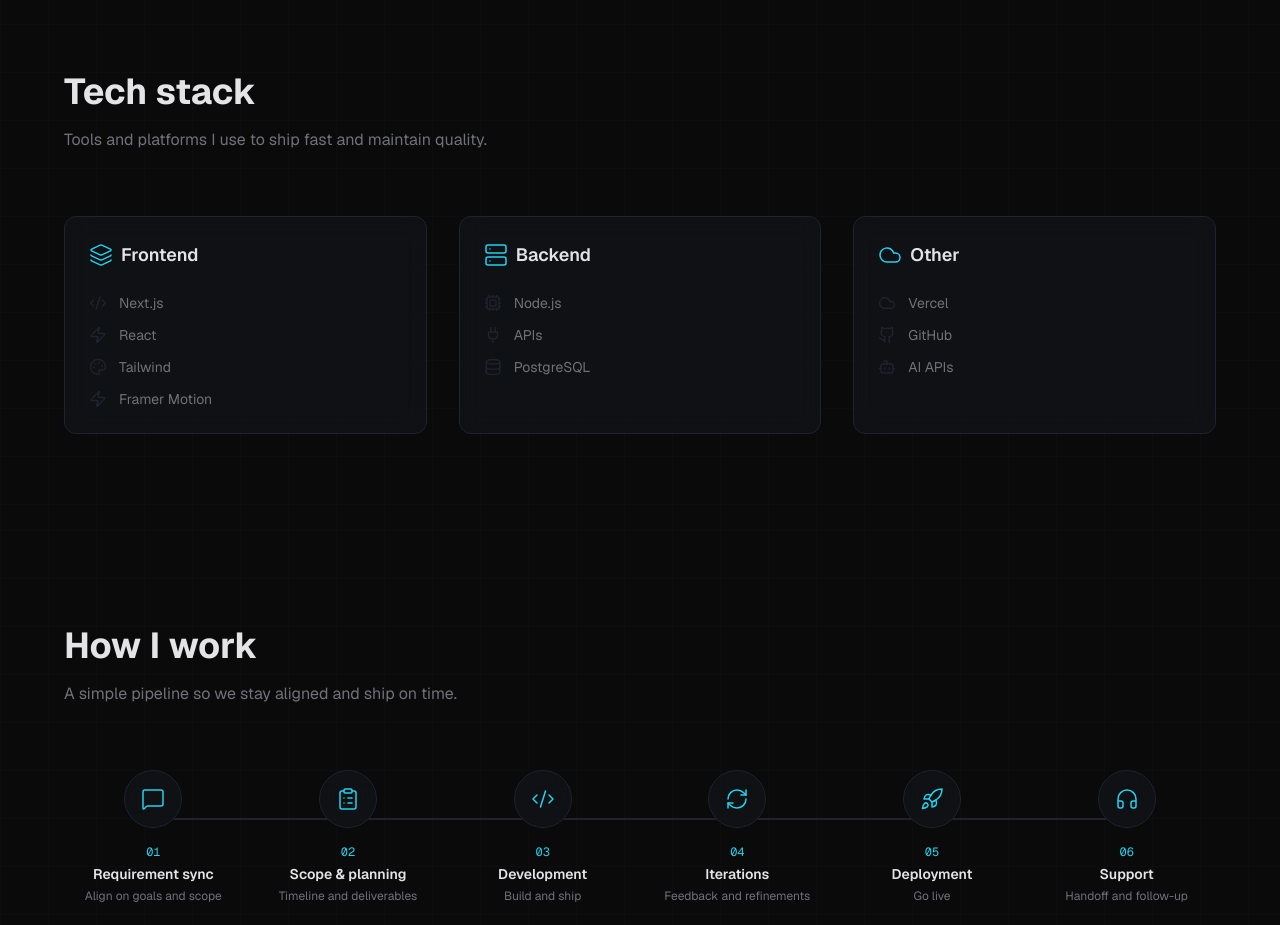
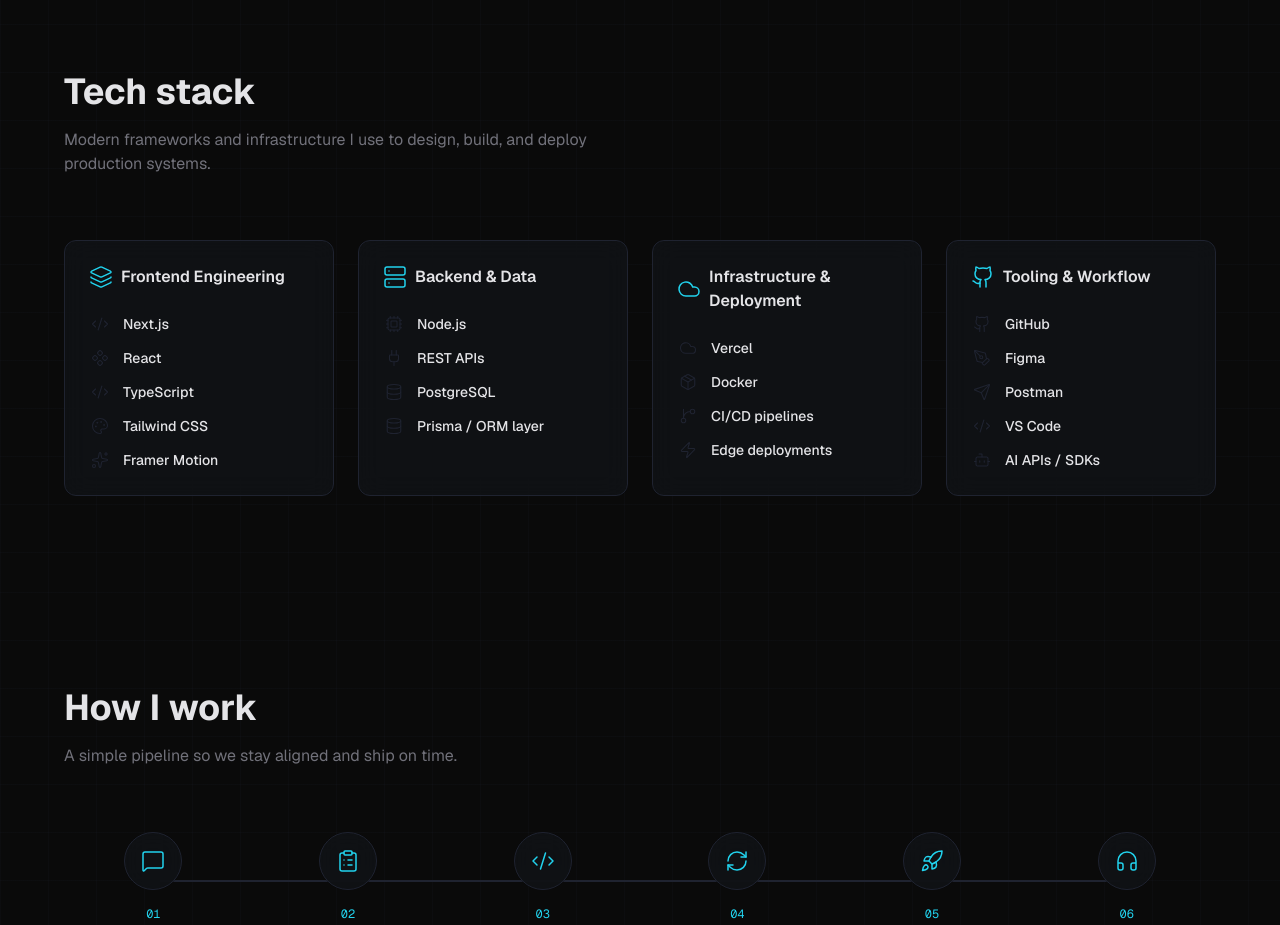
Before and after one commit to dchobarkar/gigdevos, a Next.js app: page / in a window 1280 px wide. Shown: the part 2880-3805 px from the top of the page. Built offline with nearby package versions, Linux system fonts and the light colour scheme.

Commit message:
refactor: stack section

```diff
--- a/app/components/TechStack.tsx
+++ b/app/components/TechStack.tsx
@@ -1,14 +1,18 @@
 "use client";
 
 import { motion } from "framer-motion";
-
 import { STACK_GROUPS, STACK_SECTION } from "../constants/stack";
 
 export default function TechStack() {
   return (
-    <section id="stack" className="relative py-24 px-6 grid-overlay">
+    <section
+      id="stack"
+      className="relative py-24 px-6 grid-overlay"
+      aria-labelledby="stack-heading"
+    >
       <div className="mx-auto max-w-6xl">
         <motion.h2
+          id="stack-heading"
           initial={{ opacity: 0, y: 12 }}
           whileInView={{ opacity: 1, y: 0 }}
           viewport={{ once: true }}
@@ -25,37 +29,45 @@
           {STACK_SECTION.description}
         </motion.p>
 
-        <div className="grid md:grid-cols-3 gap-8">
+        <div className="grid grid-cols-1 md:grid-cols-2 lg:grid-cols-4 gap-6">
           {STACK_GROUPS.map((group, gi) => (
             <motion.div
               key={group.title}
               initial={{ opacity: 0, y: 16 }}
               whileInView={{ opacity: 1, y: 0 }}
               viewport={{ once: true }}
-              transition={{ delay: gi * 0.1 }}
-              className="glass-card rounded-xl p-6 border border-[var(--border)]"
+              transition={{ delay: gi * 0.08 }}
+              className="glass-card rounded-xl p-6 border border-[var(--border)] hover-glow transition-shadow duration-200"
             >
               <div className="flex items-center gap-2 mb-6">
                 <group.icon
-                  className="text-[var(--accent-cyan)]"
+                  className="text-[var(--accent-cyan)] shrink-0"
                   size={24}
                   strokeWidth={1.5}
+                  aria-hidden
                 />
-                <h3 className="text-lg font-semibold text-[var(--foreground)]">
+                <h3 className="text-base font-semibold text-[var(--foreground)]">
                   {group.title}
                 </h3>
               </div>
-              <ul className="space-y-3">
+              <ul className="space-y-3" role="list">
                 {group.items.map((item) => (
                   <li
                     key={item.label}
-                    className="flex items-center gap-3 text-sm text-[var(--muted)]"
+                    className="group/item flex items-center gap-3 text-sm text-[var(--muted)]"
                   >
-                    <item.icon
-                      size={18}
-                      className="text-[var(--border)] shrink-0"
-                    />
-                    <span>{item.label}</span>
+                    <span
+                      className="flex shrink-0 items-center justify-center rounded p-0.5 text-[var(--border)] transition-colors group-hover/item:text-[var(--accent-cyan)]"
+                      aria-hidden
+                    >
+                      <item.icon size={18} strokeWidth={1.5} />
+                    </span>
+                    <span
+                      title={item.tooltip}
+                      className="font-medium text-[var(--foreground)]"
+                    >
+                      {item.label}
+                    </span>
                   </li>
                 ))}
               </ul>
--- a/app/constants/stack.ts
+++ b/app/constants/stack.ts
@@ -4,18 +4,29 @@
   Database,
   Code2,
   Palette,
-  Zap,
+  Sparkles,
   Server,
   Plug,
   Cloud,
   Github,
+  PenTool,
+  Send,
   Bot,
+  Package,
+  GitBranch,
+  Zap,
+  Component,
   type LucideIcon,
 } from "lucide-react";
 
+/**
+ * One technology in a stack category.
+ * Optional tooltip for authority signal (minimal copy per stack-instructions.md).
+ */
 export interface StackItem {
   label: string;
   icon: LucideIcon;
+  tooltip?: string;
 }
 
 export interface StackGroup {
@@ -24,38 +35,58 @@
   items: StackItem[];
 }
 
+/** Section header per stack-instructions.md */
+export const STACK_SECTION = {
+  title: "Tech stack",
+  description:
+    "Modern frameworks and infrastructure I use to design, build, and deploy production systems.",
+};
+
+/**
+ * 4 capability layers in product build order.
+ * Per stack-instructions.md: Frontend → Backend → Infrastructure → Tooling.
+ */
 export const STACK_GROUPS: StackGroup[] = [
   {
-    title: "Frontend",
+    title: "Frontend Engineering",
     icon: Layers,
     items: [
       { label: "Next.js", icon: Code2 },
-      { label: "React", icon: Zap },
-      { label: "Tailwind", icon: Palette },
-      { label: "Framer Motion", icon: Zap },
+      { label: "React", icon: Component },
+      { label: "TypeScript", icon: Code2 },
+      { label: "Tailwind CSS", icon: Palette },
+      { label: "Framer Motion", icon: Sparkles },
     ],
   },
   {
-    title: "Backend",
+    title: "Backend & Data",
     icon: Server,
     items: [
       { label: "Node.js", icon: Cpu },
-      { label: "APIs", icon: Plug },
+      { label: "REST APIs", icon: Plug },
       { label: "PostgreSQL", icon: Database },
+      { label: "Prisma / ORM layer", icon: Database },
     ],
   },
   {
-    title: "Other",
+    title: "Infrastructure & Deployment",
     icon: Cloud,
     items: [
       { label: "Vercel", icon: Cloud },
+      { label: "Docker", icon: Package },
+      { label: "CI/CD pipelines", icon: GitBranch },
+      { label: "Edge deployments", icon: Zap },
+    ],
+  },
+  {
+    title: "Tooling & Workflow",
+    icon: Github,
+    items: [
       { label: "GitHub", icon: Github },
-      { label: "AI APIs", icon: Bot },
+      { label: "Figma", icon: PenTool },
+      { label: "Postman", icon: Send },
+      { label: "VS Code", icon: Code2 },
+      { label: "AI APIs / SDKs", icon: Bot },
     ],
   },
 ];
-
-export const STACK_SECTION = {
-  title: "Tech stack",
-  description: "Tools and platforms I use to ship fast and maintain quality.",
-};
```
